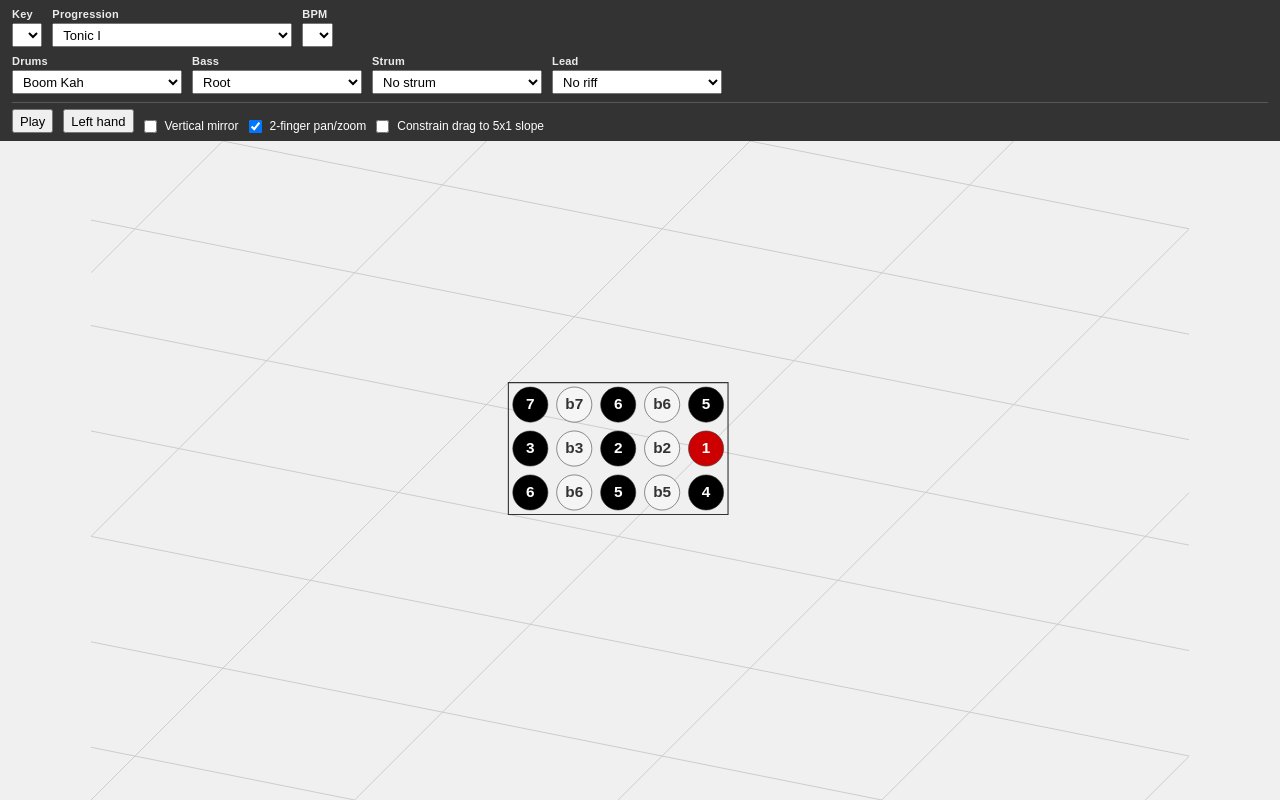
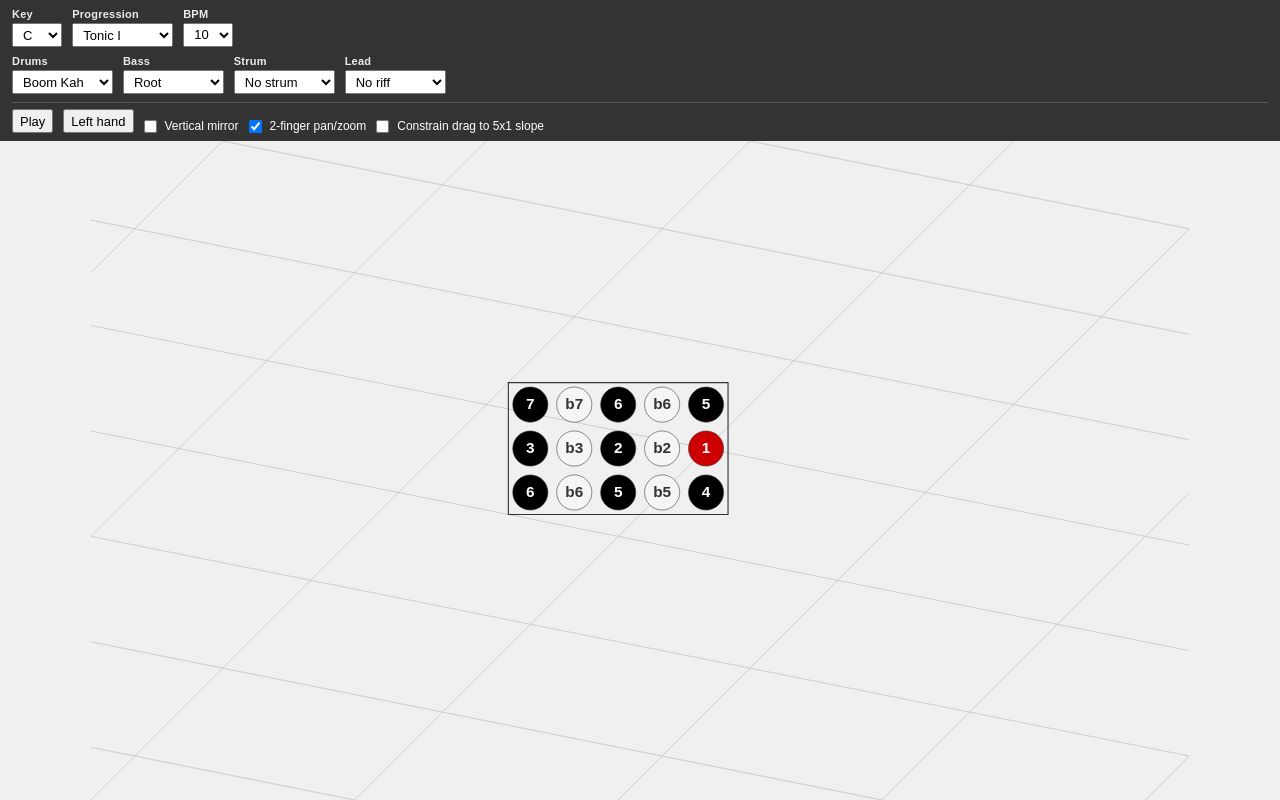
Before and after one commit to shasabolton/fretbrick, a plain HTML site: page index.html in a window 1280 px wide. Drawn offline with Linux system fonts and the light colour scheme.

Commit message:
Adjust toolbar dropdown widths and wrapping behavior

```diff
--- a/index.html
+++ b/index.html
@@ -52,13 +52,10 @@
       width: 100%;
       min-width: 0;
     }
-    .toolbar-field.medium select {
-      width: 170px;
-      max-width: 32vw;
-    }
+    .toolbar-field.medium select,
     .toolbar-field.wide select {
-      width: 240px;
-      max-width: 42vw;
+      width: calc(10ch + 2.2em);
+      min-width: 0;
     }
     .toolbar-actions {
       padding-top: 6px;
@@ -78,13 +75,14 @@
     .toolbar button {
       font: inherit;
       padding: 2px 6px;
-      height: 24px;
+      min-height: 24px;
     }
     .toolbar select {
-      line-height: 1.1;
+      line-height: 1.2;
       white-space: normal;
       overflow-wrap: anywhere;
       text-wrap: wrap;
+      overflow-y: auto;
     }
     .toolbar option {
       white-space: normal;
@@ -92,7 +90,7 @@
     }
     #key-select,
     #bpm-select {
-      width: 4.2ch;
+      width: calc(3ch + 2.2em);
     }
     .canvas-wrap {
       flex: 1;
```
